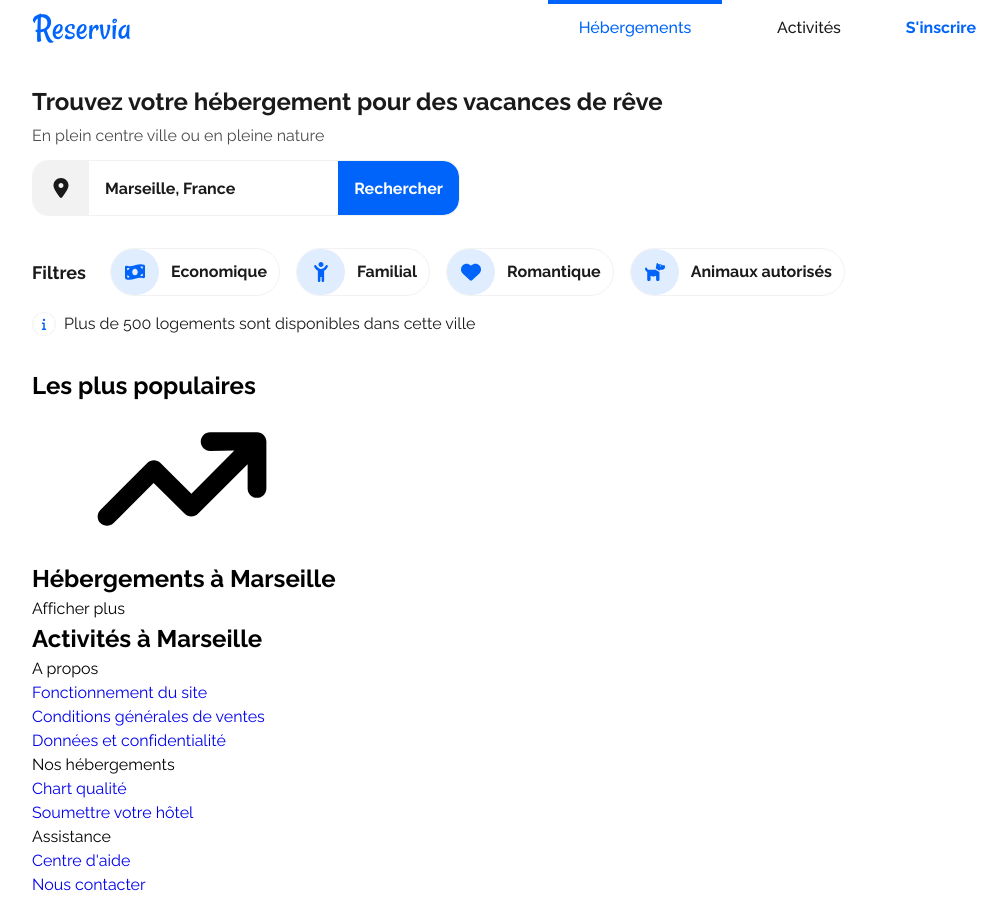
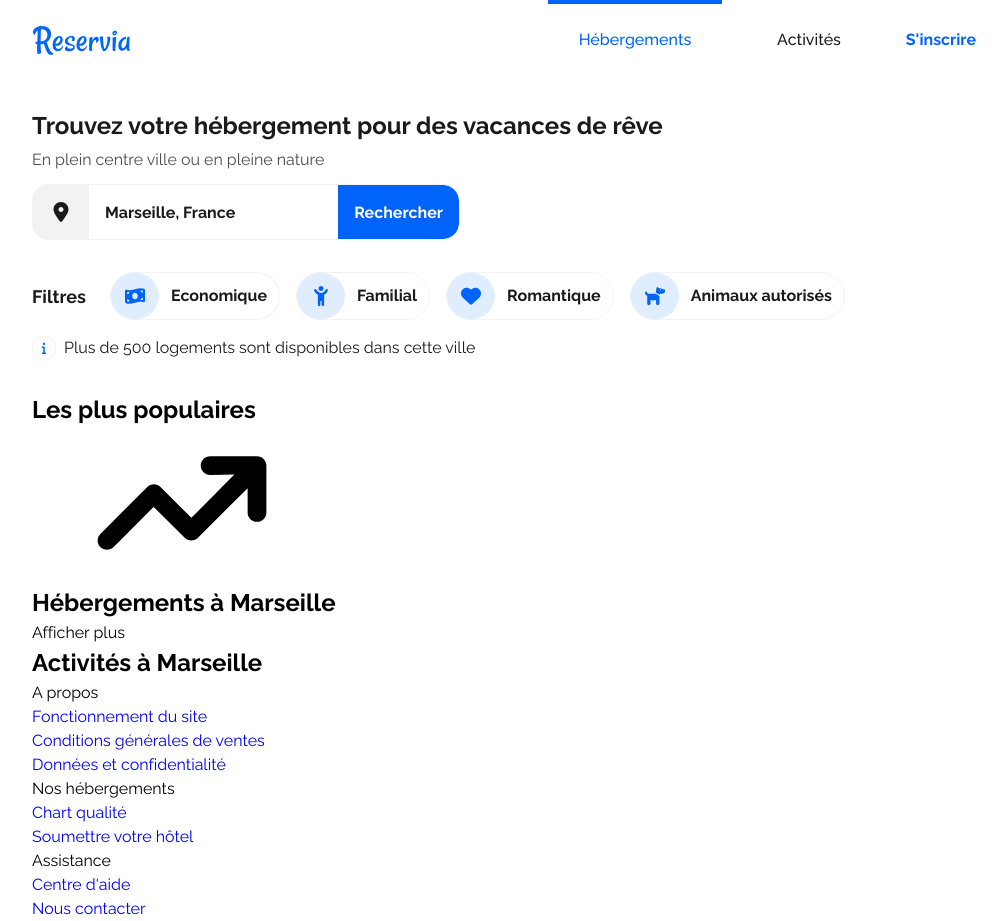
Before and after one commit to john-mirage/ocr-reservia, a website built with Vite: page index.html in a window 1280 px wide. Shown: the whole page, without its empty margins (136-1143 px from the left). Before the commit the page ends 897 px from the top, so only its background shows below. Built offline with nearby package versions, Linux system fonts and the light colour scheme.

Commit message:
feat: add height on top bar for desktop

```diff
--- a/src/styles/components/bar/top-bar.css
+++ b/src/styles/components/bar/top-bar.css
@@ -44,6 +44,10 @@
     flex-wrap: nowrap;
   }
 
+  .top-bar__section {
+    height: 80px;
+  }
+
   .top-bar__section--logo {
     flex: 1 1 0;
     width: auto;
--- a/src/styles/components/navigation/fake-navigation.css
+++ b/src/styles/components/navigation/fake-navigation.css
@@ -56,12 +56,13 @@
     left: calc(50% + 384px);
     transform: translateX(-452px);
     width: 348px;
+    height: 80px;
     max-width: none;
     border: none;
   }
 
   .fake-navigation__line {
-    bottom: 52px;
+    bottom: 76px;
   }
 }
 
```
